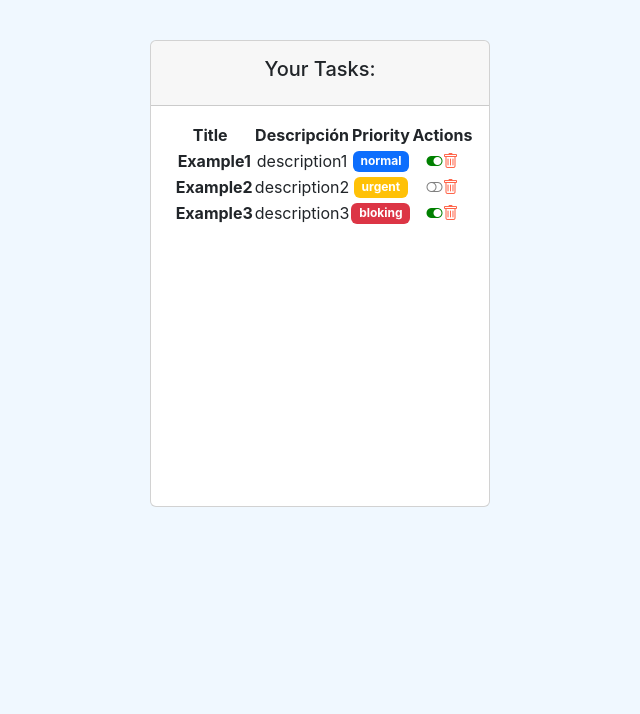
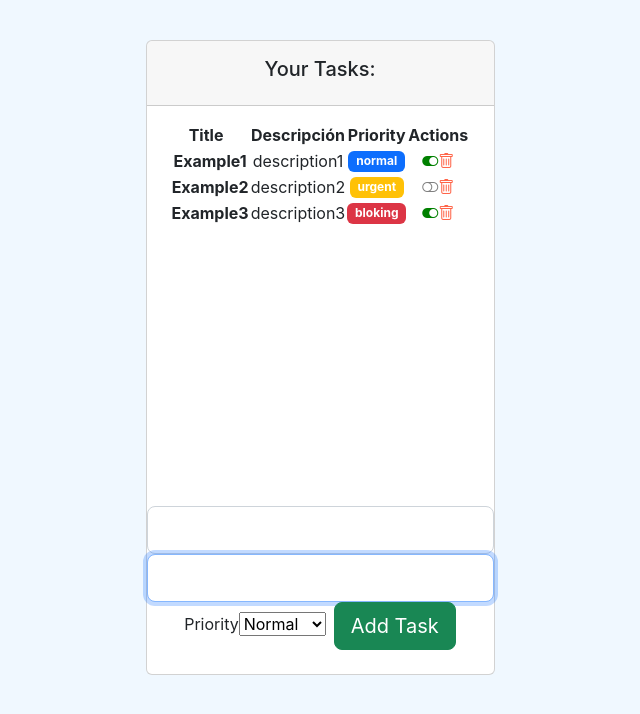
Before and after one commit to MariaGonzalesBaldera/TodoAppReact, a React (Create React App) app: page / in a window 1280 px wide. Shown: the top 714 px of the page, without its empty margins (320-960 px from the left). Built offline with nearby package versions, Linux system fonts and the light colour scheme.

Commit message:
create Form Task

```diff
--- a/src/components/pure/forms/taskForm.jsx
+++ b/src/components/pure/forms/taskForm.jsx
@@ -1,10 +1,50 @@
-import React from 'react'
+import React, {useRef} from 'react'
+import PropTypes from  'prop-types'
+import { LEVELS } from '../../../models/levels.enum'
+import { Task } from '../../../models/task.class'
 
-const Taskform=()=> {
+const Taskform=({add})=> {
+  const nameRef = useRef('')
+  const descriptionRef = useRef('')
+  const levelRef = useRef(LEVELS.NORMAL)
+
+  function addTask(e){
+    e.preventDefault()
+    const newTask = new Task(
+      nameRef.current.value,
+      descriptionRef.current.value,
+      false,
+      levelRef.current.value
+    )
+    add(newTask)
+  }
+
   return (
-    <form>
+    <form onSubmit={addTask} className='d-flex justify-content-center align-items-center mb-4'>
+      <div className='form-outline flex-fill'>
+        <input ref={nameRef} id='inputName' type='text' className='form-control form-control-lg' required autoFocus/>
+        <input ref={descriptionRef} id='inputDescription' type='text' className='form-control form-control-lg' required autoFocus/>
+        <label htmlFor='selectLevel'  className='sr-only'>Priority</label>
+        <select ref={levelRef} defaultValue={LEVELS.NORMAL} id='selectlevel'>
+          <option value={LEVELS.NORMAL}>
+            Normal
+          </option>
+          <option value={LEVELS.URGENT}>
+            Urgent
+          </option>
+          <option value={LEVELS.BLOCKING}>
+            Blocking
+          </option>
 
+        </select>
+        <button type='submit' className='btn btn-success btn-lg ms-2'>
+          Add Task
+        </button>
+      </div>
     </form>
   )
 }
+Taskform.protoType={
+  add : PropTypes.func.isRequired
+}
 export default Taskform
```
